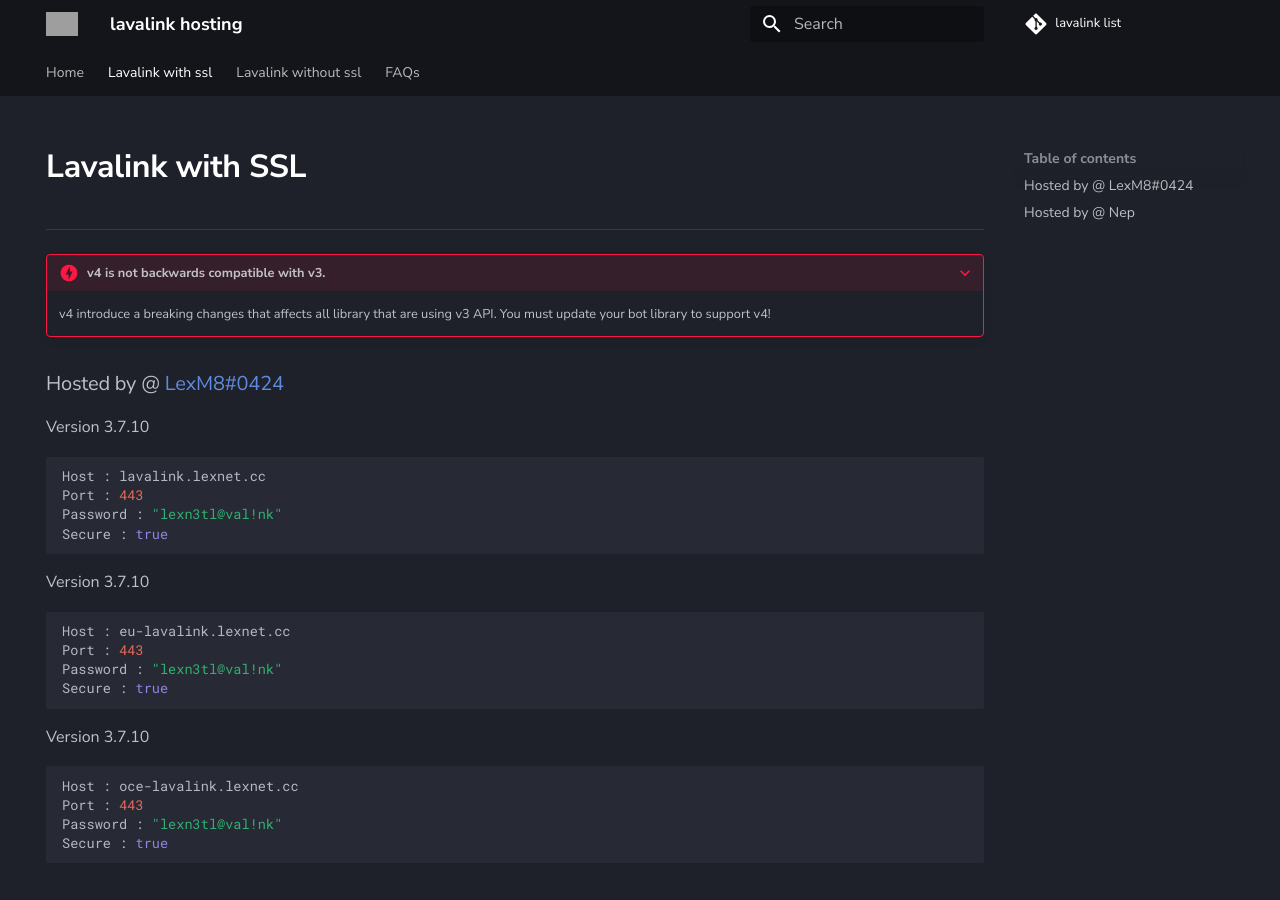
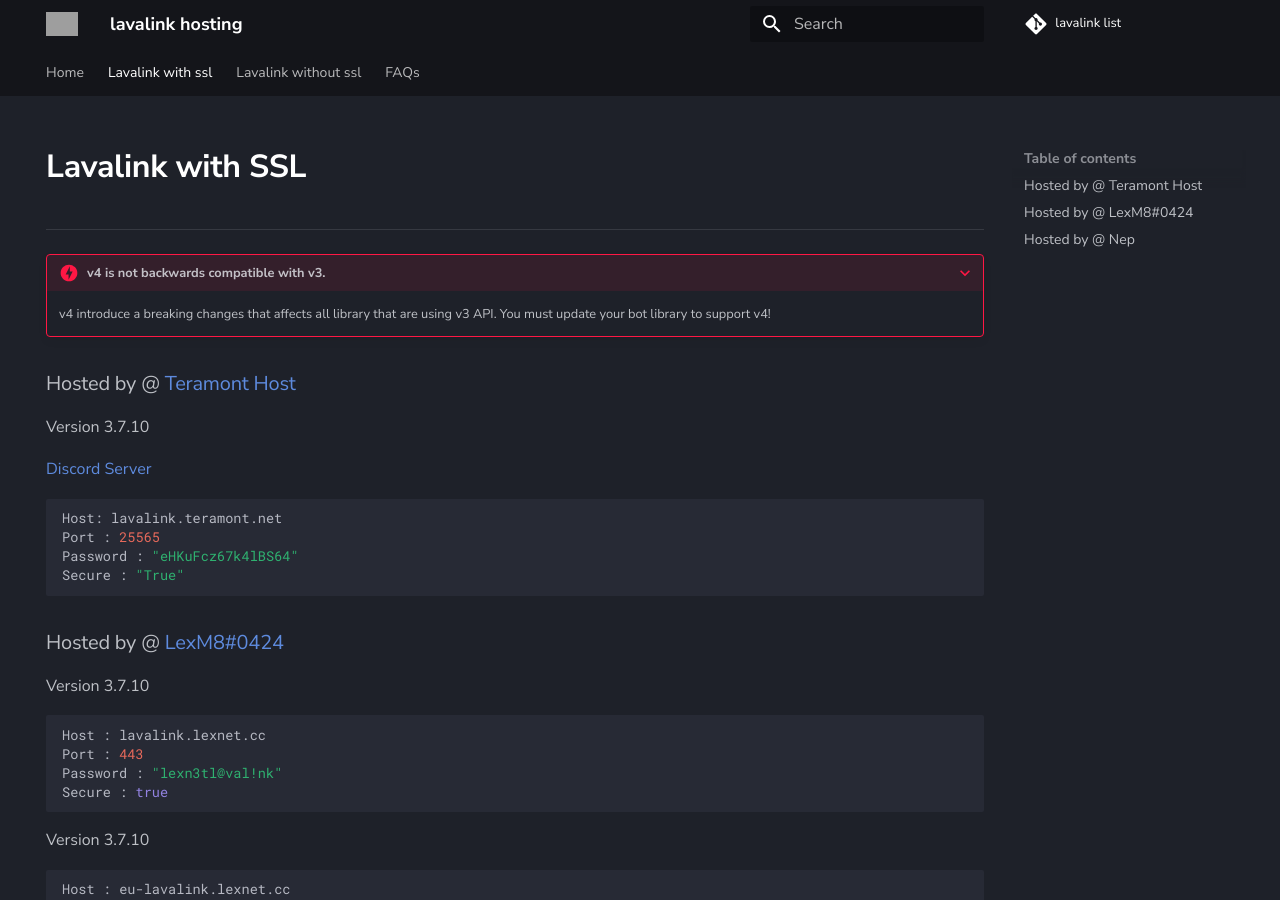
Before and after one commit to DarrenOfficial/lavalink-list, an MkDocs documentation site: the page built from docs/SSL/lavalink-with-ssl.md, in a window 1280 px wide and 900 px high. Built offline with MkDocs 1.6.1 and Material for MkDocs 9.7.7, drawn with Linux system fonts in a browser that asks for light colours; comment, search, counter and statistics services are not loaded; grey boxes are pictures that could not be loaded.

Commit message:
Update lavalink-with-ssl.md
Add new host

````diff
--- a/docs/SSL/lavalink-with-ssl.md
+++ b/docs/SSL/lavalink-with-ssl.md
@@ -14,6 +14,17 @@ description: SSL Uses Secure WS connection, whilst No SSL uses standard WS. if y
 
     v4 introduce a breaking changes that affects all library that are using v3 API.
     You must update your bot library to support v4!
+
+### Hosted by @ [Teramont Host](https://www.teramont.net/)
+Version 3.7.10
+
+[Discord Server](https://www.teramont.net/discord)
+```bash
+Host: lavalink.teramont.net
+Port : 25565
+Password : "eHKuFcz67k4lBS64"
+Secure : "True"
+```
 
 ### Hosted by @ [LexM8#0424](https://freelavalink.lexnet.cc)
 Version 3.7.10
````
